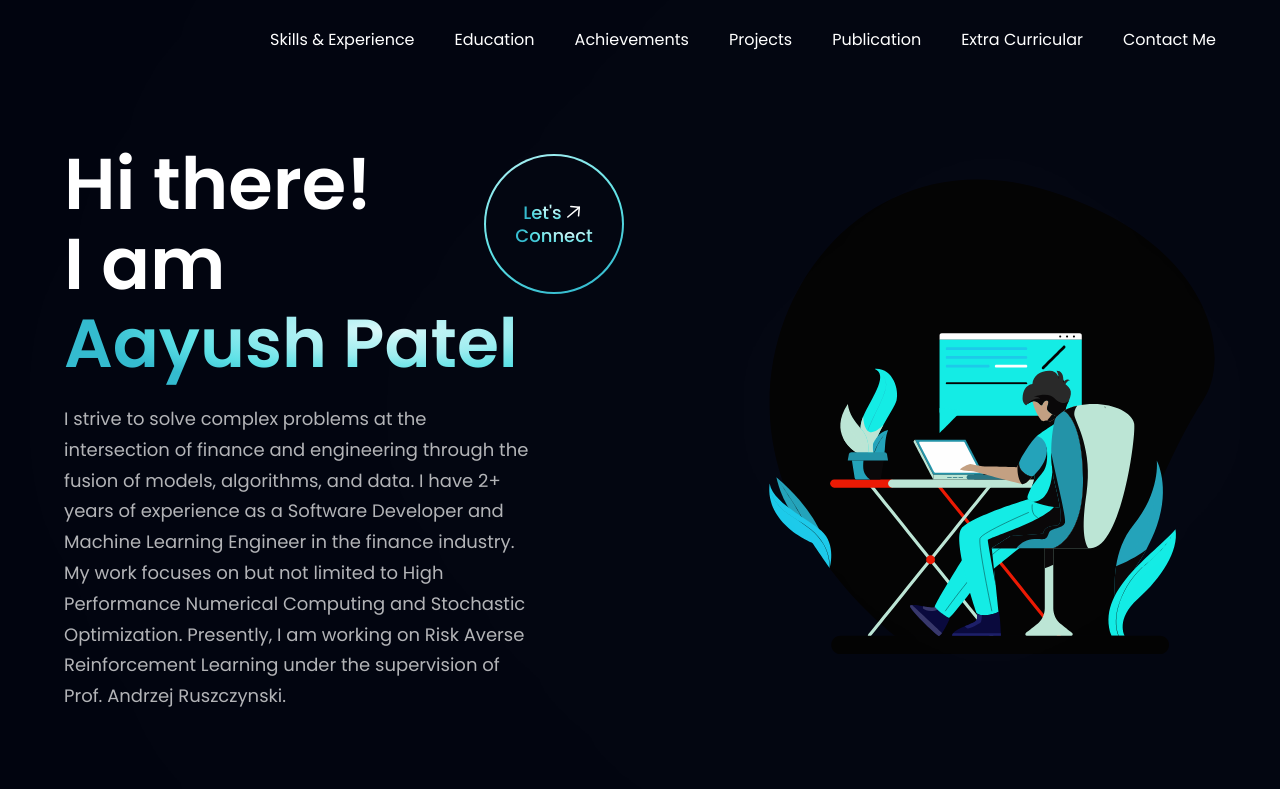
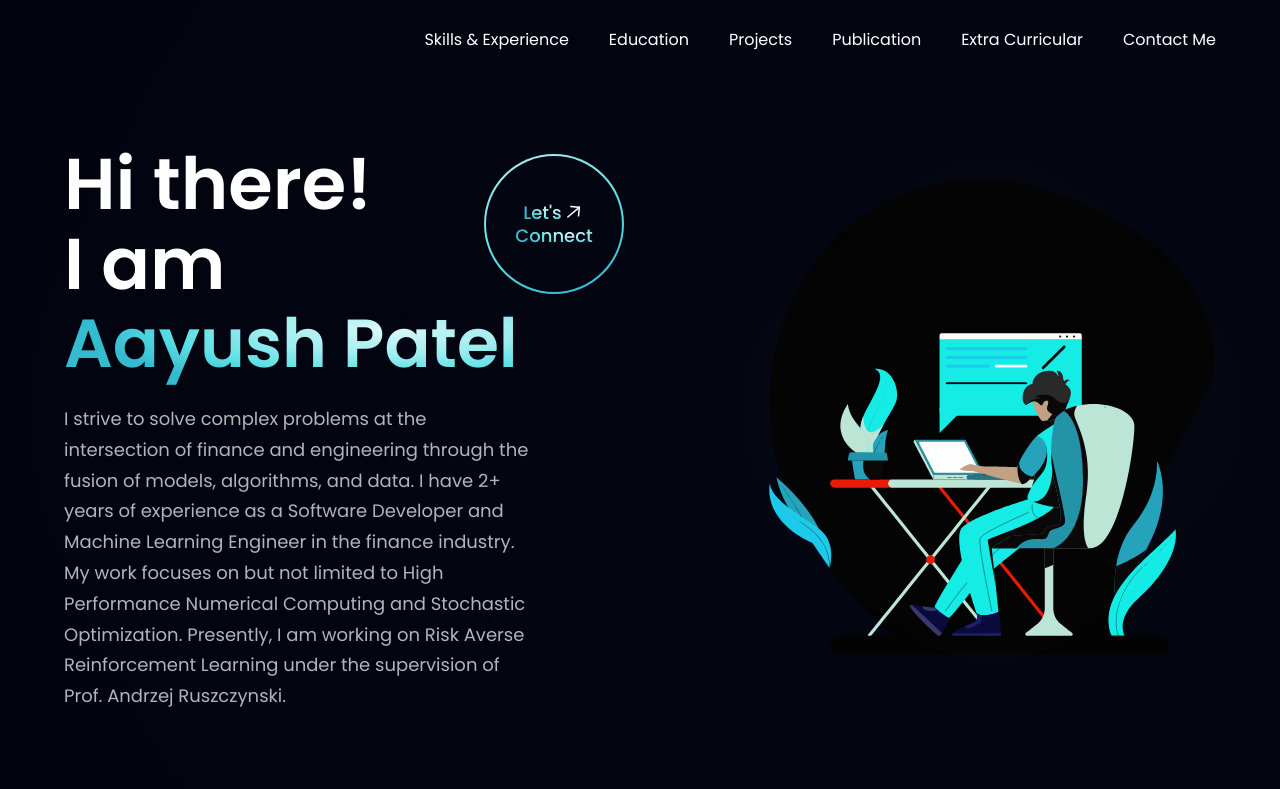
Before and after one commit to Aayush-patel-1696/Aayush-patel-1696.github.io., a React (Vite) app: page / in a window 1280 px wide. Shown: the top 789 px of the page. Built offline with nearby package versions, Linux system fonts and the light colour scheme.

Commit message:
removing achievements

```diff
--- a/src/App.jsx
+++ b/src/App.jsx
@@ -13,7 +13,7 @@ import {
   Projects,
   BlogPosts,
   Loading,
-  Achievements,
+  // Achievements,
 } from "./components";
 
 const App = () => {
@@ -56,7 +56,7 @@ const App = () => {
             <Education />
           </div>
         </div>
-        <Achievements />
+        {/* <Achievements /> */}
         <div className={`bg-primary ${styles.flexCenter} ${styles.paddingX}`}>
           <div className={`${styles.boxWidth}`}>
             <Projects />
--- a/src/constants/index.js
+++ b/src/constants/index.js
@@ -131,10 +131,10 @@ export const navLinks = [
     id: "education",
     title: "Education",
   },
-  {
-    id: "achievements",
-    title: "Achievements",
-  },
+  // {
+  //   id: "achievements",
+  //   title: "Achievements",
+  // },
   {
     id: "projects",
     title: "Projects",
```
